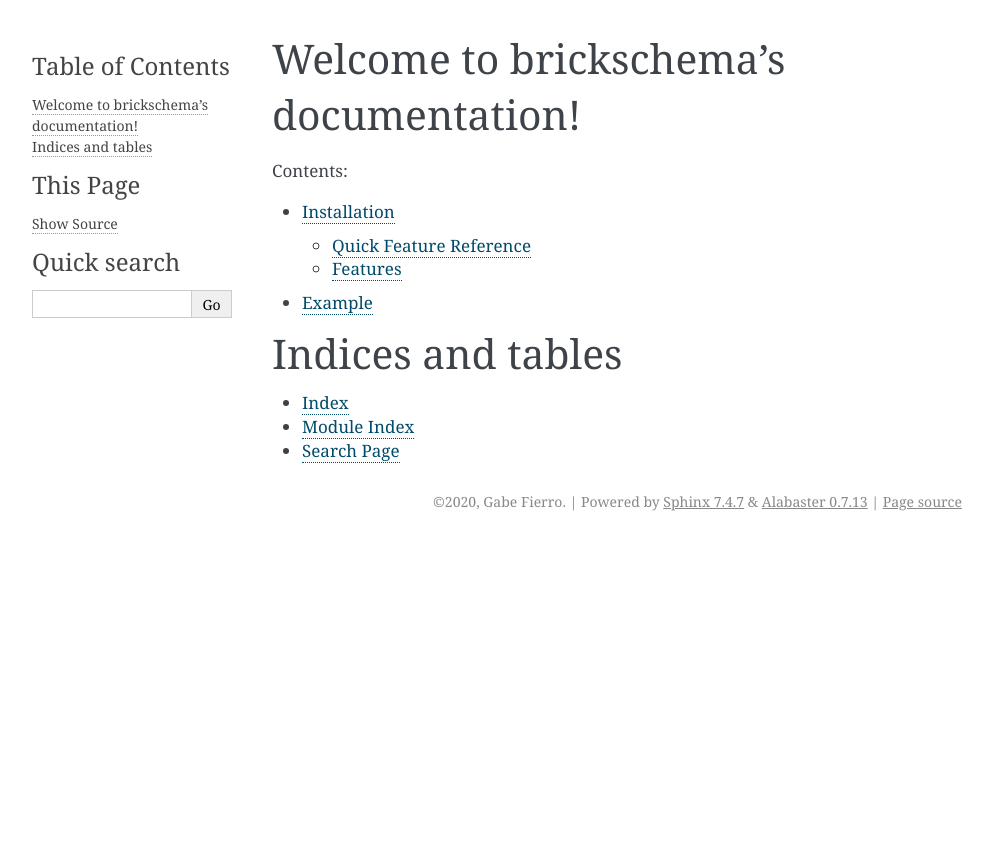
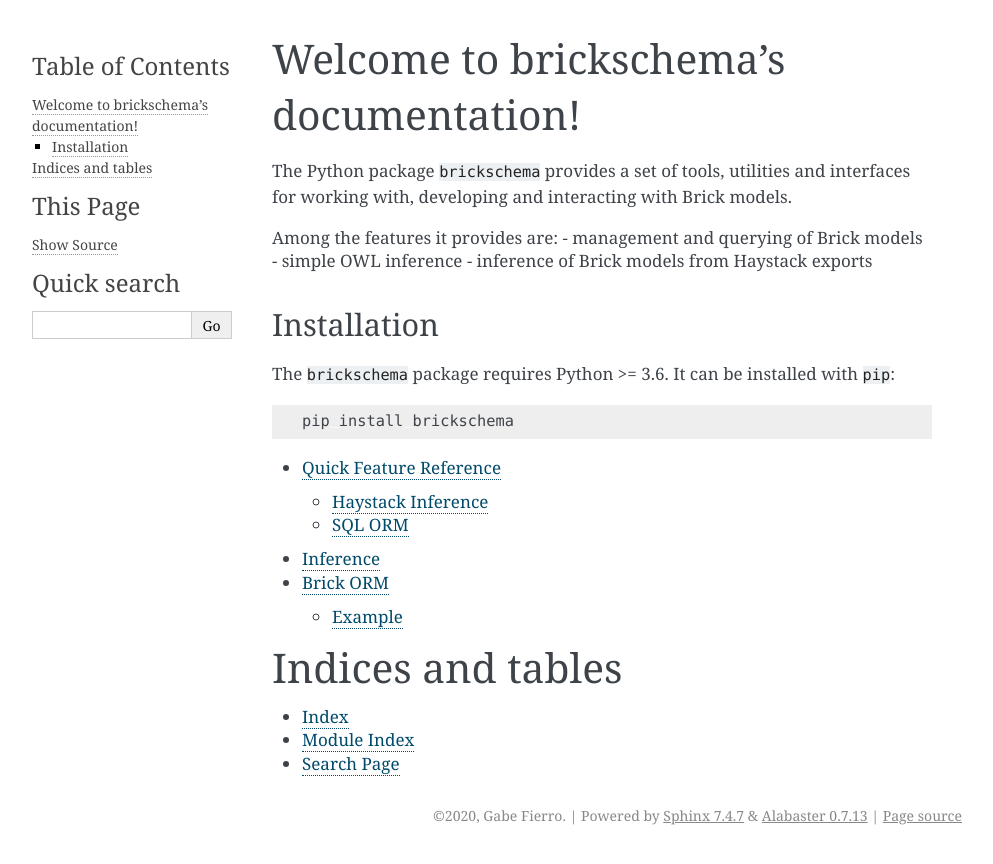
Before and after one commit to BrickSchema/py-brickschema, a Sphinx documentation site: the page built from docs/index.rst, in a window 1280 px wide. Shown: the top 864 px of the page, without its empty margins (148-1141 px from the left). Built offline with Sphinx 7.4.7, drawn with Linux system fonts in a browser that asks for light colours.

Commit message:
restructuring

```diff
--- a/docs/index.rst
+++ b/docs/index.rst
@@ -6,11 +6,28 @@
 Welcome to brickschema's documentation!
 =======================================
 
+The Python package ``brickschema`` provides a set of tools, utilities and
+interfaces for working with, developing and interacting with Brick models.
+
+Among the features it provides are:
+- management and querying of Brick models
+- simple OWL inference
+- inference of Brick models from Haystack exports
+
+Installation
+------------
+
+The ``brickschema`` package requires Python >= 3.6. It can be installed with ``pip``:
+
+.. code-block:: bash
+
+   pip install brickschema
+
 .. toctree::
    :maxdepth: 2
-   :caption: Contents:
 
    quickstart
+   inference
    orm
 
 
--- /dev/null
+++ b/docs/inference.rst
@@ -0,0 +1,2 @@
+Inference
+=========
--- a/docs/orm.rst
+++ b/docs/orm.rst
@@ -1,3 +1,6 @@
+Brick ORM
+=========
+
 Currently, the ORM models Locations, Points and Equipment and the
 basic relationships between them.
 
```
Also changed, not shown: docs/quickstart.rst (+3 -19 lines), 1 other file.
